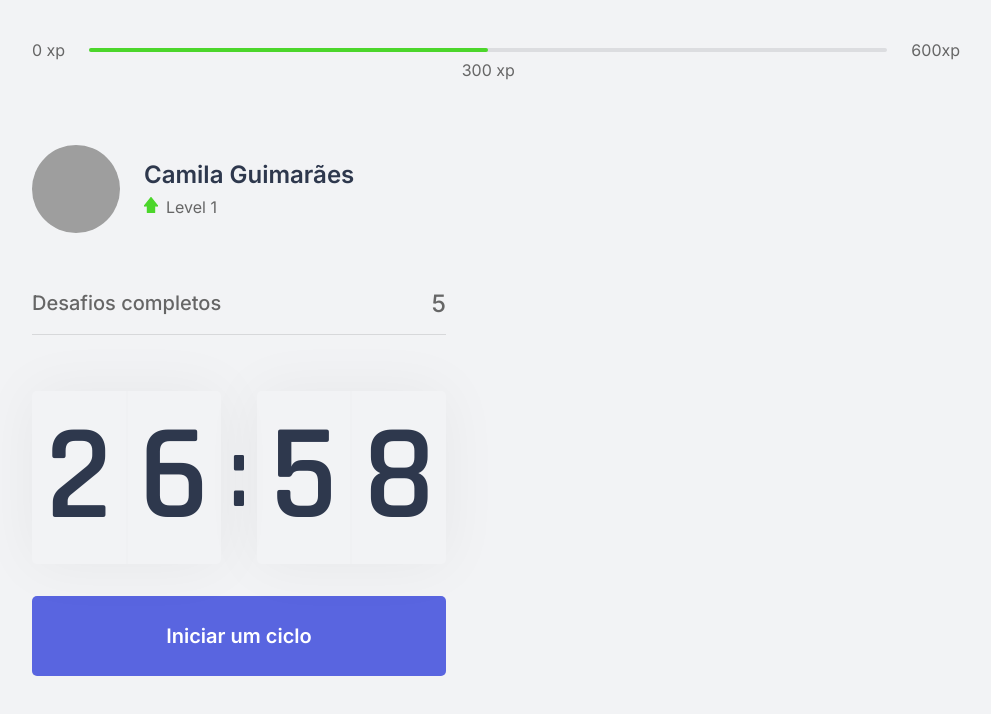
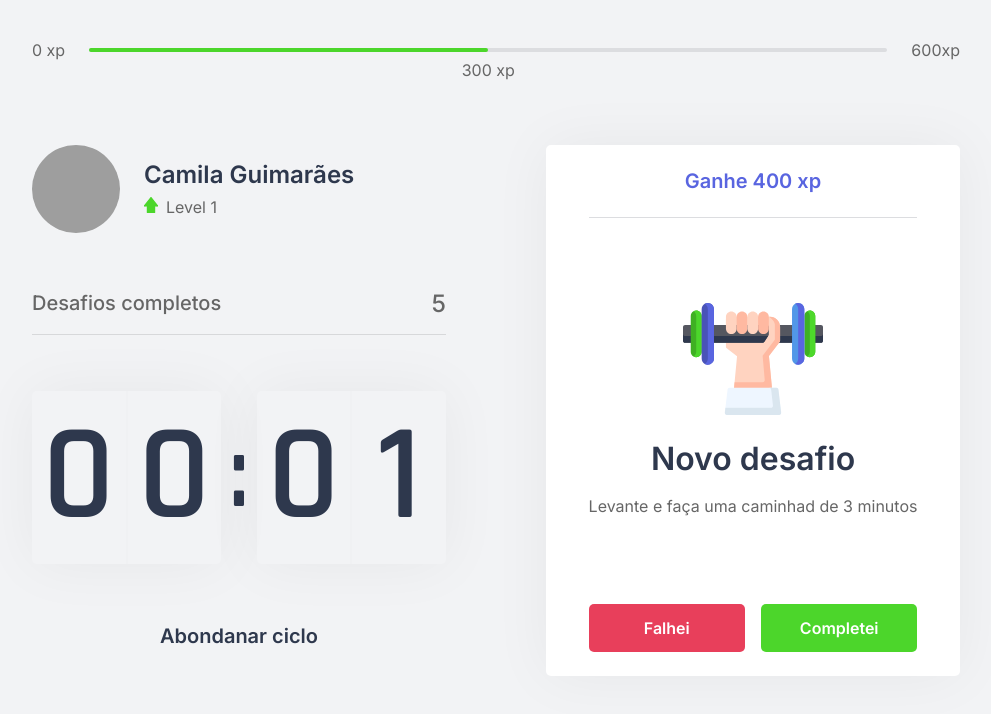
Before and after one commit to miilacg/nlw4, a Next.js app in the folder moveit/: page / in a window 1280 px wide. Both pictures are taken after a click on the button "Iniciar um ciclo". Shown: the top 714 px of the page, without its empty margins (144-1135 px from the left). Built offline with nearby package versions, Linux system fonts and the light colour scheme; grey boxes are pictures that could not be loaded.

Commit message:
REACT: metade da terceira aula
O countdown foi concluído e o card de desafio foi criado

```diff
--- /dev/null
+++ b/moveit/src/components/ChallengeBox.tsx
@@ -0,0 +1,46 @@
+import style from '../styles/components/ChallengeBox.module.css';
+
+export function ChallengeBox(){
+    const hasActiveChallenge = true;
+
+    return (
+        <div className={ style.challengeBoxContainer}>
+            { hasActiveChallenge ? (
+                <div className={ style.challengeActive }>
+
+                    <header>Ganhe 400 xp</header>
+                    <main>
+                        <img src="icons/body.svg" />
+                        <strong>Novo desafio</strong>
+                        <p>Levante e faça uma caminhad de 3 minutos</p>
+                    </main>
+
+                    <footer>
+                        <button
+                            type="button"
+                            className={ style.challengeFailedButton}
+                        >
+                            Falhei
+                        </button>
+                        <button
+                            type="button"
+                            className={ style.challengeCompletedButton}
+                        >
+                            Completei
+                        </button>
+                    </footer>
+                </div>
+            ) : (
+                <div className={ style.challengeNotActive}>
+                    <strong>
+                        Inicie um ciclo para receber desafios a serem completados
+                    </strong>
+                    <p>
+                        <img src="icons/level-up.svg" />
+                        Avance de level
+                    </p>
+                </div>
+            )}
+        </div>
+    );
+}
--- a/moveit/src/components/Countdown.tsx
+++ b/moveit/src/components/Countdown.tsx
@@ -3,12 +3,15 @@
 import { useState, useEffect } from 'react';
 import styles from '../styles/components/Countdown.module.css';
 
+let countdownTimeout: NodeJS.Timeout;
+
 export function Countdown() {
     //o useState retorna um array com a variavel e com a função de atualização
     //quando o estado é definido dentro do componente, cada novo componente tera um estado diferente
     //em useState passar o valor que eu quero inicializar o estado
-    const [time, setTime] = useState(27 * 60); //tempo em segundos
-    const [active, setActive] = useState(false); //o usuario precisa clicar no botão para ativar
+    const [time, setTime] = useState(0.05 * 60); //tempo em segundos
+    const [isActive, setIsActive] = useState(false); //o usuario precisa clicar no botão para ativar
+    const [hasFinished, setHasFinished] = useState(false);
 
     const minutes = Math.floor(time / 60); //arredonda para baixo
     const seconds = time % 60;
@@ -18,18 +21,29 @@
     const [secondLeft, secondRight]  = String(seconds).padStart(2, '0').split('');
 
     function starCountdown(){
-        setActive(true);
+        setIsActive(true);
+    }
+
+    function resetCountdown(){
+        clearTimeout(countdownTimeout); //cancela a execução do setTimeout
+        setIsActive(false);
+        setTime(0.05 * 60);
     }
 
     //precisa passar dois parametros e o primeiro parametro e sempre o que eu quero executar (uma função)
     //o segundo parametro e quando eu quero executar
     useEffect(() => {
-        if (active && time > 0){
-            setTimeout(() => { //muda o tempo quando esta active ou quando o time muda
+        if (isActive && time > 0){ //muda o tempo quando o contador esta ativo
+            countdownTimeout = setTimeout(() => {
                 setTime(time - 1);
             }, 1000) //a cada segundo diminui um segundo
+        }else {
+            if (isActive && time == 0){ //se ainda estiver ativo mas o contador já tiver chegado em 0
+                setHasFinished(true);
+                setIsActive(false);
             }
-    }, [active, time])
+        }
+    }, [isActive, time])
 
     return (
         <div>
@@ -44,6 +58,26 @@
                     <span>{ secondRight }</span>
                 </div>
             </div>
+
+            {/*quando está dento de chave indica um codigo em*/}
+            { hasFinished ? (
+                <button
+                    disabled
+                    className={ styles.countdownButton}
+                >
+                    Ciclo encerrado
+                </button>
+            ) : (
+               <>
+                    { isActive ? (
+                        <button
+                            type="button"
+                            className={ `${styles.countdownButton} ${styles.countdownButtonActive}` }
+                            onClick={ resetCountdown }
+                        >
+                            Abondanar ciclo
+                        </button>
+                    ) : (
                         <button
                             type="button"
                             className={ styles.countdownButton }
@@ -51,6 +85,9 @@
                         >
                             Iniciar um ciclo
                         </button>
+                    )}
+               </>
+            )}
         </div>
     );
 }
--- a/moveit/src/pages/index.tsx
+++ b/moveit/src/pages/index.tsx
@@ -1,11 +1,12 @@
+import Head from 'next/head';
+
 import { CompleteChallenges } from "../components/CompletedChallenges";
 import { Countdown } from "../components/Countdown";
 import { ExperienceBar } from "../components/ExperienceBar";
 import { Profile } from '../components/Profile';
 
-import Head from 'next/head';
-
 import styles from '../styles/pages/Home.module.css';
+import { ChallengeBox } from "../components/ChallengeBox";
 
 export default function Home() {
   return (
@@ -24,7 +25,7 @@
           <Countdown />
         </div>
         <div>
-
+          <ChallengeBox />
         </div>
       </section>
     </div>
--- /dev/null
+++ b/moveit/src/styles/components/ChallengeBox.module.css
@@ -0,0 +1,107 @@
+.challengeBoxContainer {
+    height: 100%;
+
+    background: white;
+    border-radius: 5px;
+    box-shadow: 0 0 60px rgba(0, 0, 0, 0.05);
+    padding: 1.5rem 2rem;
+
+    display: flex;
+    flex-direction: column;
+    align-items: center;
+    justify-content: center;
+
+    text-align: center;
+}
+
+.challengeNotActive {
+    display: flex;
+    flex-direction: column;
+    align-items: center;
+}
+
+.challengeNotActive strong {
+    font-size: 1.5rem;
+    font-weight: 500;
+    line-height: 1.4;
+}
+
+.challengeNotActive p {
+    display: flex;
+    flex-direction: column;
+    align-items: center;
+    line-height: 1.4;
+    max-width: 70%;
+    margin-top: 3rem;
+}
+
+.challengeNotActive p img {
+    margin-bottom: 1rem;
+}
+
+.challengeActive {
+    height: 100%;
+
+    display: flex;
+    flex-direction: column;
+}
+
+.challengeActive header {
+    color: var(--blue);
+    font-weight: 600;
+    font-size: 1.25rem;
+    padding: 0 2rem 1.5rem; /*em cima, dos lados, embaixo */
+    border-bottom: 1px solid var(--gray-line);
+}
+
+.challengeActive main {
+    flex: 1;
+    display: flex;
+    flex-direction: column;
+    align-items: center;
+    justify-content: center;
+}
+
+.challengeActive main strong {
+    font-size: 2rem;
+    font-weight: 600;
+    color: var(--title);
+    margin: 1.5rem 0 1rem;
+}
+
+.challengeActive main p {
+    line-height: 1.5;
+}
+
+.challengeActive footer {
+    display: grid;
+    grid-template-columns: 1fr 1fr; /* duas colunas de mesmo tamanho */
+    gap: 1rem; /* distancia entre os botoes */
+}
+
+.challengeActive footer button {
+    height: 3rem;
+
+    display: flex;
+    align-items: center;
+    justify-content: center;
+    border: 0;
+    border-radius: 5px;
+
+    color: white;
+    font-size: 1rem;
+    font-weight: 600;
+    transition: filter 0.2s;
+}
+
+.challengeActive footer button.challengeFailedButton {
+    background: var(--red);
+}
+
+.challengeActive footer button.challengeCompletedButton {
+    background: var(--green);
+}
+
+.challengeActive footer button:hover{
+    filter: brightness(0.9); /* escurece a cor do botão */
+}
--- a/moveit/src/styles/components/Countdown.module.css
+++ b/moveit/src/styles/components/Countdown.module.css
@@ -53,10 +53,22 @@
     transition: background-color 0.2s;
 }
 
-.countdownButton:hover {
+.countdownButton:not(:disabled):hover { /*só faz se não tiver desabilitado*/
     background: var(--blue-dark);
 }
 
-.countdownButton:hover {
-    background: var(--blue-dark);
+.countdownButtonActive{
+    background: var(--white);
+    color: var(--title);
 }
+
+.countdownButtonActive:not(:disabled):hover{
+    background: var(--red);
+    color: white;
+}
+
+.countdownButton:disabled {
+    background: white;
+    color: var(--title);
+    cursor: not-allowed;
+}
```
Lines whose indentation alone changed are shown as unchanged.
